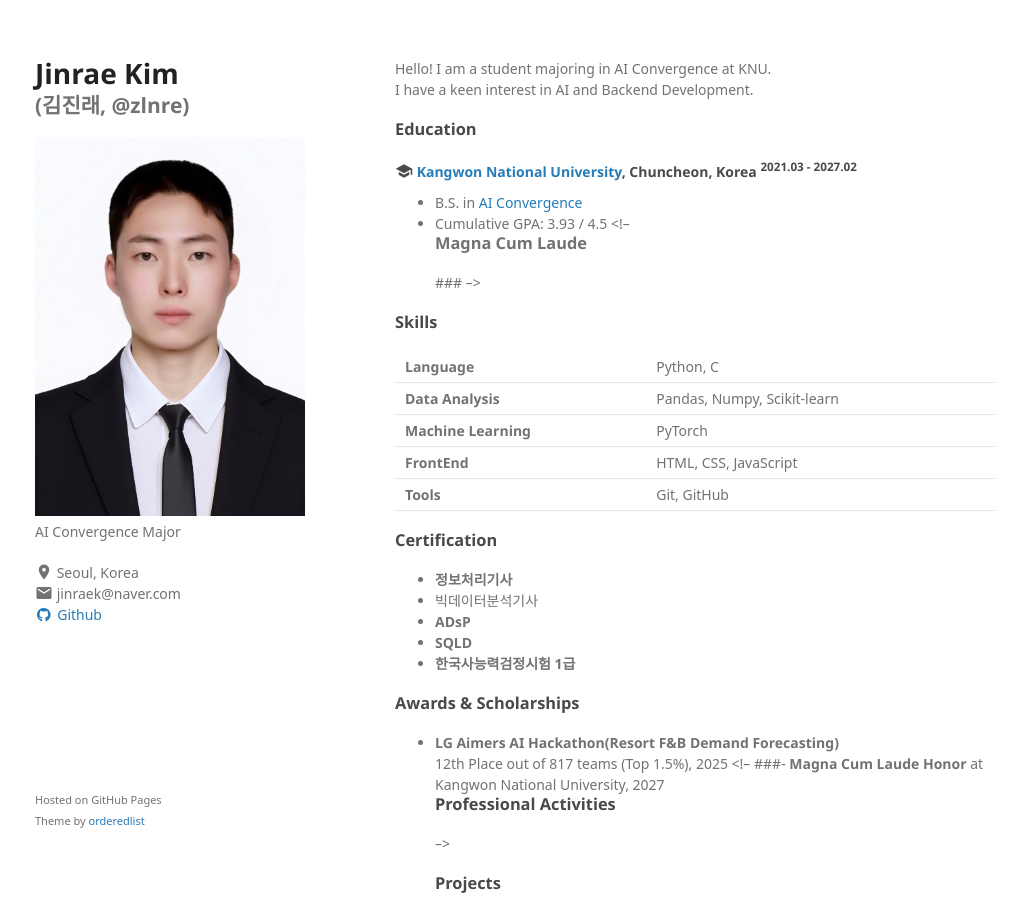
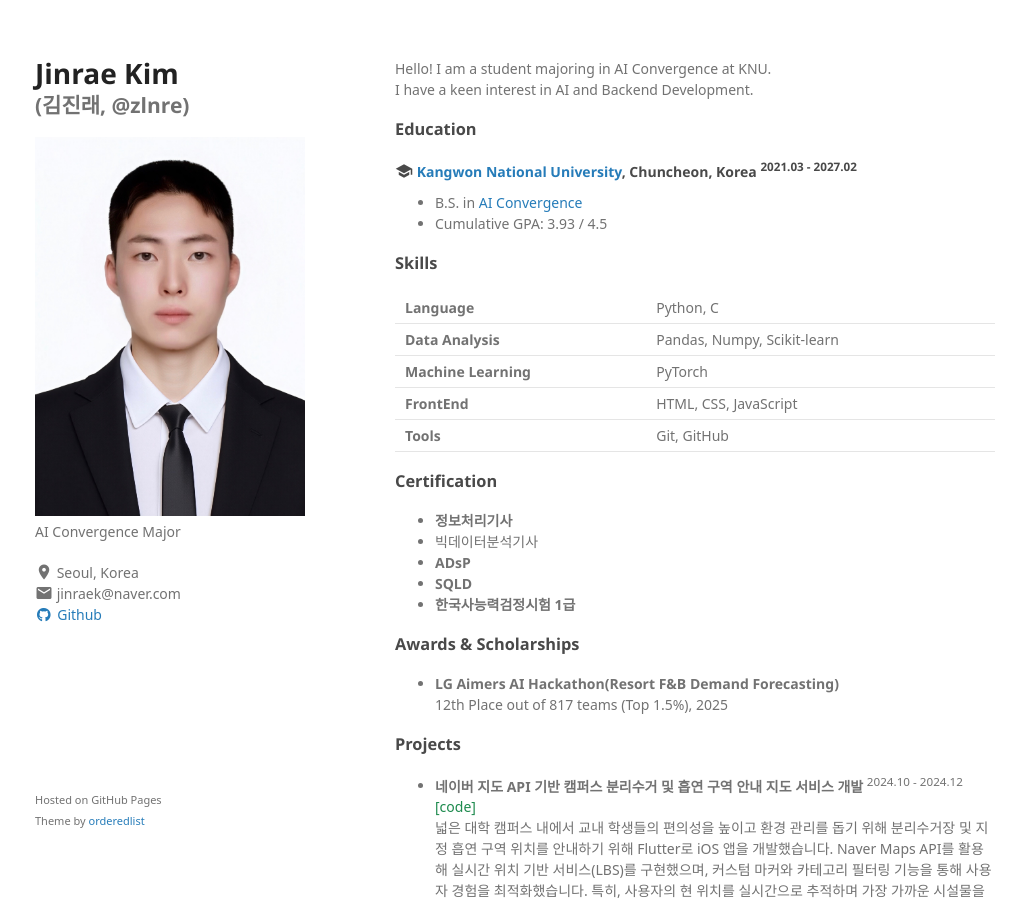
Before and after one commit to zlnre/zlnre.github.io, a Jekyll site: the page built from index.md, in a window 1280 px wide and 900 px high. Shown: the whole window, without its empty margins (125-1151 px from the left). Built offline with Jekyll 4.4.1, drawn with Linux system fonts in a browser that asks for light colours; some web fonts are replaced; a style sheet for code colours, icons or effects is not loaded.

Commit message:
Update index.md

```diff
--- a/index.md
+++ b/index.md
@@ -16,10 +16,6 @@ I have a keen interest in AI and Backend Development.
 
 - B.S. in [AI Convergence]
 - Cumulative GPA: 3.93 / 4.5
-<!--
-### **Magna Cum Laude**
-###
--->
 
 [AI convergence]: https://ai.kangwon.ac.kr/ai/index.do
 
@@ -48,10 +44,7 @@ I have a keen interest in AI and Backend Development.
 ### Awards & Scholarships
 
 - **LG Aimers AI Hackathon(Resort F&B Demand Forecasting)** <br/>12th Place out of 817 teams (Top 1.5%), 2025
-<!--
-###- **Magna Cum Laude Honor** at Kangwon National University, 2027
-### Professional Activities
--->
+
 ### Projects
 
 - **네이버 지도 API 기반 캠퍼스 분리수거 및 흡연 구역 안내 지도 서비스 개발** <sup>2024.10 - 2024.12</sup> <a class="code" href="https://github.com/zlnre/Campus-Facility-Map">[code]</a> <br/>
```
